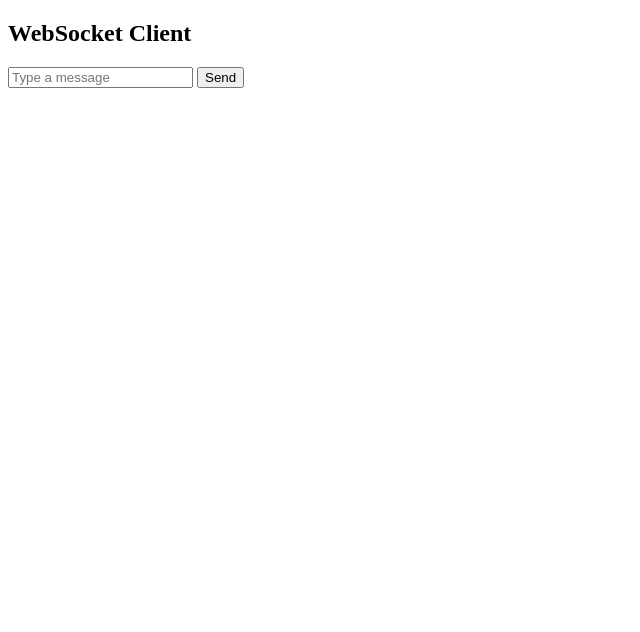
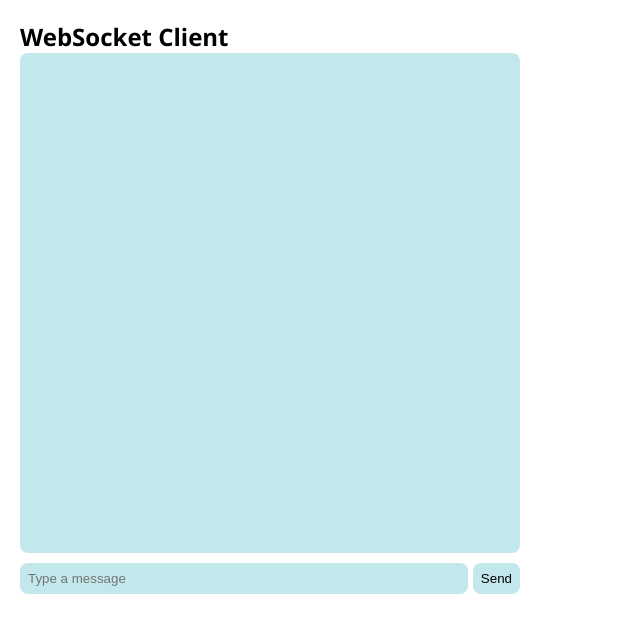
Before and after one commit to ranjeth-ravichandran/real-time-messaging, a website: page app/index.html in a window 1280 px wide. Shown: the whole page, without its empty margins (0-640 px from the left). Drawn offline with Linux system fonts and the light colour scheme.

Commit message:
Started to add some CSS

```diff
--- a/app/index.html
+++ b/app/index.html
@@ -4,13 +4,18 @@
 <head>
     <meta charset="UTF-8">
     <title>WebSocket Test</title>
+    <link rel="stylesheet" href="style.css">
 </head>
 
 <body>
     <h2>WebSocket Client</h2>
-    <input id="msgInput" placeholder="Type a message" />
-    <button onclick="sendMessage()">Send</button>
-    <div id="log"></div>
+    <div id="container">
+        <div id="log"></div>
+        <div id="input-container">
+            <input id="msgInput" placeholder="Type a message" />
+            <button onclick="sendMessage()">Send</button>
+        </div>
+    </div>
 
     <script src="index.js"></script>
 </body>
--- a/app/index.js
+++ b/app/index.js
@@ -30,9 +30,9 @@ function sendMessage() {
         message: input.value
     };
 
-    const colorDot = `<span style="color:${msgData.color}; font-weight:bold;">●</span>`;
+    /* const colorDot = `<span style="color:${msgData.color}; font-weight:bold;">●</span>`; */
 
-    log.innerHTML += `<p>${colorDot} <strong>${msgData.username}:</strong> ${msgData.message}</p>`;
+    /* log.innerHTML += `<p>${colorDot} <strong>${msgData.username}:</strong> ${msgData.message}</p>`; */
 
     socket.send(JSON.stringify(msgData));
     input.value = '';
--- /dev/null
+++ b/app/style.css
@@ -0,0 +1,60 @@
+* {
+    padding: 0;
+    margin: 0;
+    text-decoration: none;
+    box-sizing: border-box;
+}
+
+body {
+    padding: 20px;
+    font-family: 'Segoe UI', Tahoma, Geneva, Verdana, sans-serif
+}
+
+#container {
+    width: 500px;
+    gap: 10px;
+}
+
+#log {
+    background-color: rgba(16, 166, 177, 0.253);
+    width: 500px;
+    height: 500px;
+    border-radius: 8px;
+    margin-bottom: 10px;
+    display: flex;
+    flex-direction: column;
+    overflow: auto;
+}
+
+#log p {
+    padding: 12px;
+}
+
+#input-container {
+    display: flex;
+    gap: 5px;
+    width: 100%;
+    border-radius: 8px;
+}
+
+#msgInput {
+    flex-grow: 1;
+    border: none;
+    outline: none;
+    background-color: rgba(16, 166, 177, 0.253);
+    padding: 8px;
+    border-radius: 8px;
+}
+
+#input-container button {
+    border: none;
+    outline: none;
+    background-color: rgba(16, 166, 177, 0.253);
+    padding: 8px;
+    border-radius: 8px;
+    cursor: pointer;
+}
+
+#input-container button:hover {
+    filter: brightness(0.5);
+}
```
